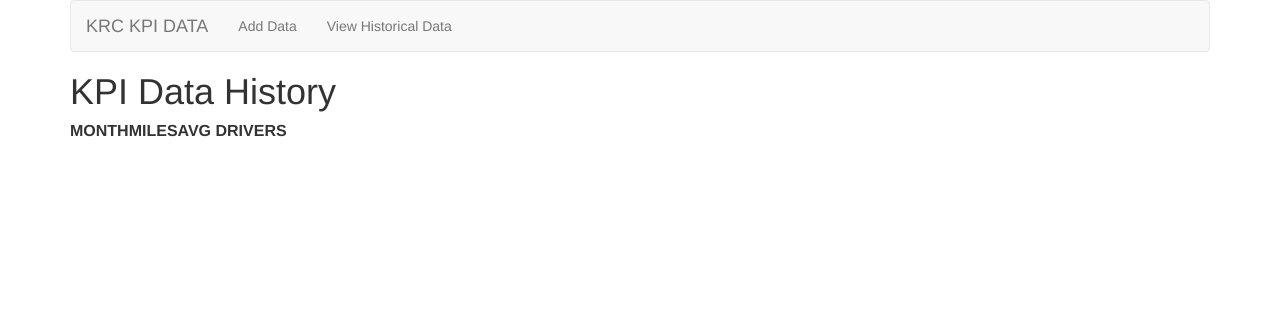
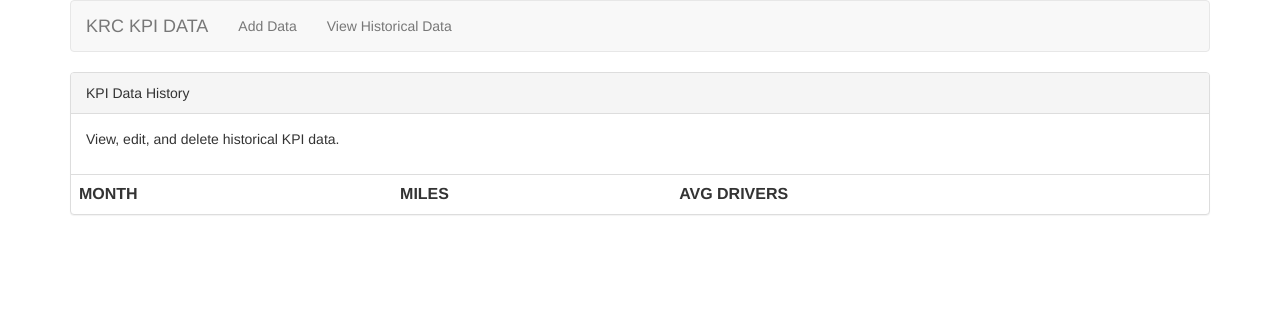
Before and after one commit to jwaltzjr/kpi-data, a Flask app: page /history in a window 1280 px wide. Shown: the top 312 px of the page. Run offline with Flask 2, Linux system fonts and the light colour scheme; data that the repository does not hold is empty; some libraries are stand-ins or nearby versions.

Commit message:
Format table into bootstrap panel

```diff
--- a/app/templates/history.html
+++ b/app/templates/history.html
@@ -1,8 +1,12 @@
 {% extends 'base.html' %}
 
 {% block content %}
-  <h1>KPI Data History</h1>
-  <table>
+  <div class="panel panel-default">
+    <div class="panel-heading">KPI Data History</div>
+    <div class="panel-body">
+      <p>View, edit, and delete historical KPI data.</p>
+    </div>
+    <table class="table">
       <tr>
         <th>MONTH</th>
         <th>MILES</th>
@@ -16,4 +20,5 @@
         </tr>
       {% endfor %}
     </table>
+  </div>
 {% endblock %}
```
Lines whose indentation alone changed are shown as unchanged.
